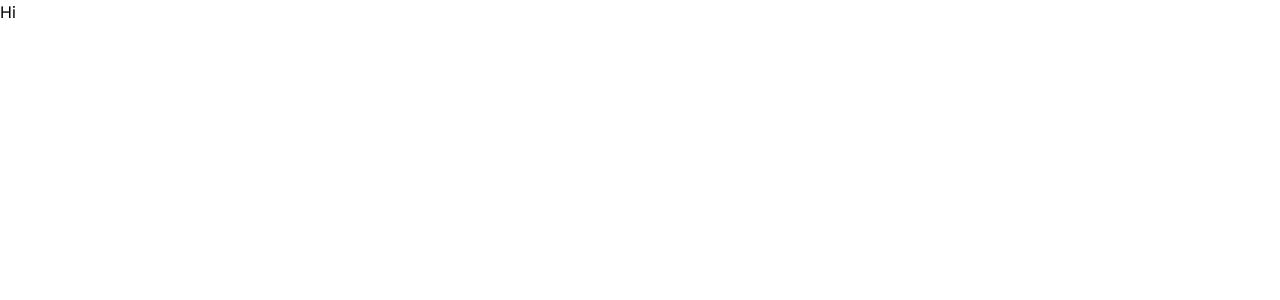
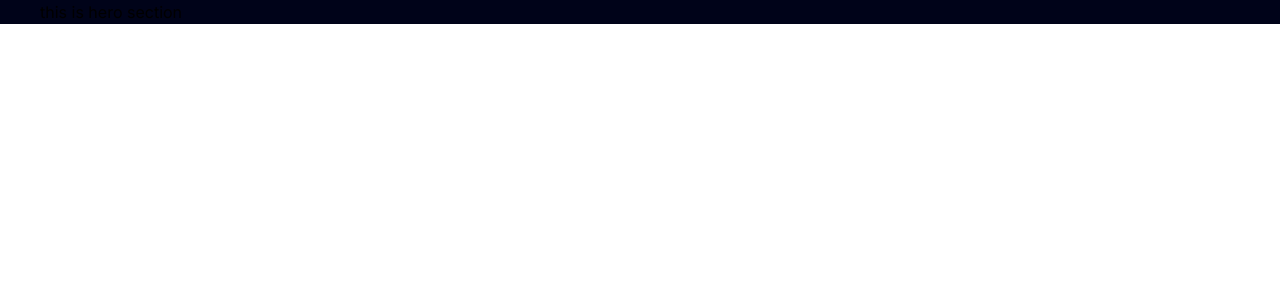
Before and after one commit to Beka-Merebashvili/My-portfolio, a Next.js app: page / in a window 1280 px wide. Shown: the top 300 px of the page. Built offline with nearby package versions, Linux system fonts and the light colour scheme.

Commit message:
add hero section

```diff
--- /dev/null
+++ b/app/components/Hero.tsx
@@ -0,0 +1,9 @@
+const Hero = () => {
+    return (
+    <div>
+        this is hero section
+    </div>
+    );
+}
+
+export default Hero;
--- a/app/page.tsx
+++ b/app/page.tsx
@@ -1,7 +1,12 @@
-import Image from "next/image";
+import Hero from "./components/Hero";
+
 
 export default function Home() {
   return (
-    <div>Hi</div>
+    <main className="relative bg-black-100 flex justify-center items-center flex-col overflow-hidden mx-auto sm:px-10 px-5">
+    <div className="max-w-7xl w-full">
+     <Hero />
+    </div>
+  </main>
   );
 }
--- a/tailwind.config.ts
+++ b/tailwind.config.ts
@@ -8,12 +8,15 @@
   ],
   theme: {
     extend: {
-      backgroundImage: {
-        "gradient-radial": "radial-gradient(var(--tw-gradient-stops))",
-        "gradient-conic":
-          "conic-gradient(from 180deg at 50% 50%, var(--tw-gradient-stops))",
-      },
+       colors: {
+        black: {
+          DEFAULT: "#000",
+          100: "#000319",
+          200: "rgba(17, 25, 40, 0.75)",
+          300: "rgba(255, 255, 255, 0.125)",
+        },
     },
+  }
   },
   plugins: [],
 };
```
